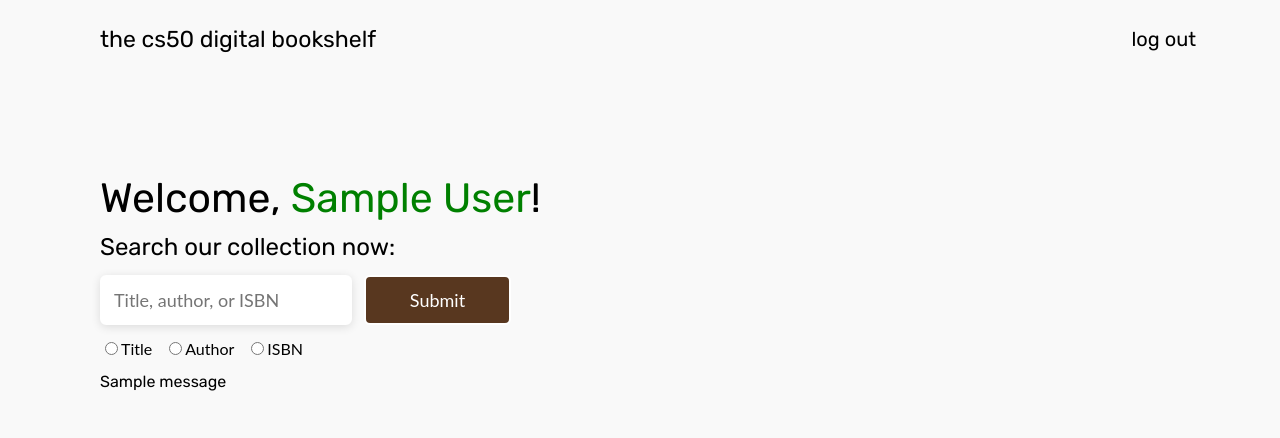
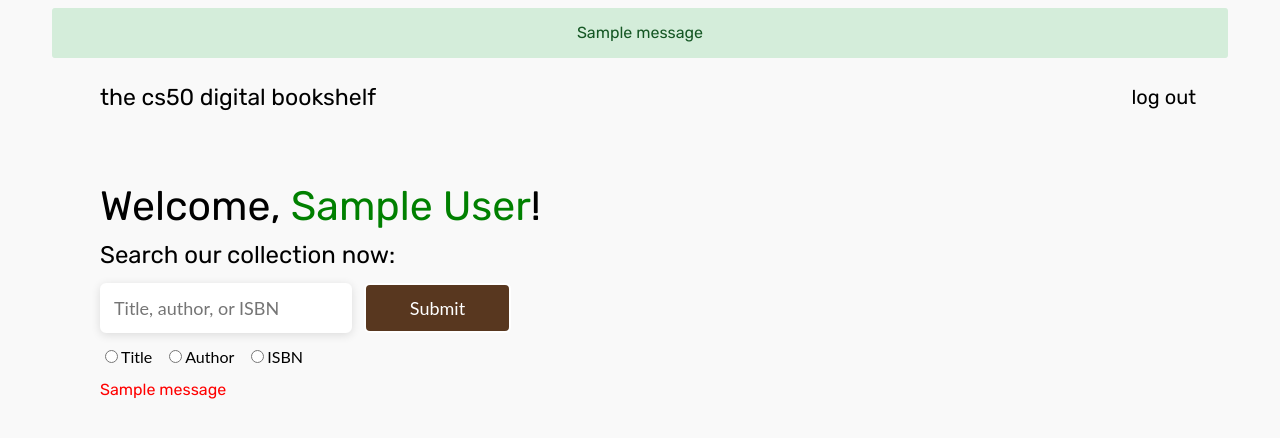
Before and after one commit to Encolpius/flask-book-review, a Flask app: page /home in a window 1280 px wide. Shown: the top 438 px of the page. Run offline with Flask 2, Linux system fonts and the light colour scheme; the visitor is signed in with stand-in values (Sample User, id 1); one stand-in notice (Sample message) is shown; some libraries are stand-ins or nearby versions.

Commit message:
Fixed message styles and locations

```diff
--- a/application.py
+++ b/application.py
@@ -84,7 +84,7 @@
             session['username'] = username
             session['firstname'] = firstname
             session['logged_in'] = True
-            flash('Account successfully created!', 'message-success')
+            flash('Your account has been created. Welcome to the CS50 Digital Bookshelf!', 'message-success')
             return redirect(url_for('home'))
         elif username == username_in_db.username:
             flash('Error: Username already taken. Please choose another.', 'message-error')
--- a/static/css/styles.css
+++ b/static/css/styles.css
@@ -381,6 +381,7 @@
 .spacing-error {
     padding: 5px 0;
     margin: 12px 0;
+    color: red;
 }
 
 .signup_container ul {
--- a/templates/home.html
+++ b/templates/home.html
@@ -2,6 +2,15 @@
 
 {% block content %}
 <nav>
+    {% with messages = get_flashed_messages(category_filter=["message-success"]) %}
+        {% if messages %}
+            {% for message in messages %}
+                <div class="message-success">
+                    <p>{{ message }}</p>
+                </div>
+            {% endfor %}
+        {% endif %}
+    {% endwith %}
     <div class="nav_containerContent">
         <ul id="topNav_noLogin">
             <li class="logo">the cs50 digital bookshelf</li>
@@ -35,10 +44,10 @@
                     </div>
                 </div>
             </form>
-            {% with messages = get_flashed_messages(with_categories=true) %}
+            {% with messages = get_flashed_messages(category_filter=["message-error"]) %}
                 {% if messages %}
-                {% for category, message in messages %}
-                <div class="{{ category }} spacing-error">
+                    {% for message in messages %}
+                    <div class="spacing-error">
                         <p>{{ message }}</p>
                     </div>
                     {% endfor %}
--- a/templates/signup.html
+++ b/templates/signup.html
@@ -20,7 +20,7 @@
             <input type="password" name="password" placeholder="Password" required>
             <input id="form_submit" type="submit">
         </form>
-        <p class="reminder">Already got an account? <a class="reminder-link" href="{{ url_for('login') }}">Log in!</a></p>
+        <p class="reminder" style="color: red;">Already got an account? <a class="reminder-link" href="{{ url_for('login') }}">Log in!</a></p>
         <p class="reminder" style="padding: 12px 0"><a href="{{ url_for('index') }}"><< Return home</a></p>
     </div>
 </div>
```
Also changed, not shown: 2 other files. Lines whose indentation alone changed are shown as unchanged.
